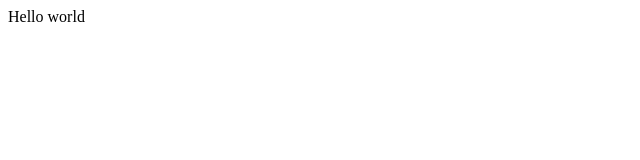
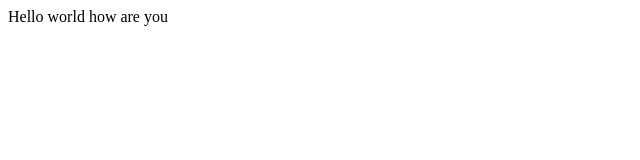
Before and after one commit to sushantab0318/sushgit, a plain HTML site: page index.html in a window 1280 px wide. Shown: the full height of the page, 0-640 px from the left. Drawn offline with Linux system fonts and the light colour scheme.

Commit message:
add feature2

```diff
--- a/index.html
+++ b/index.html
@@ -1,5 +1,5 @@
 <head>
 <body>
-Hello world
+Hello world how are you
 </body>
 </head>
```
Also changed, not shown: 1 other file.
